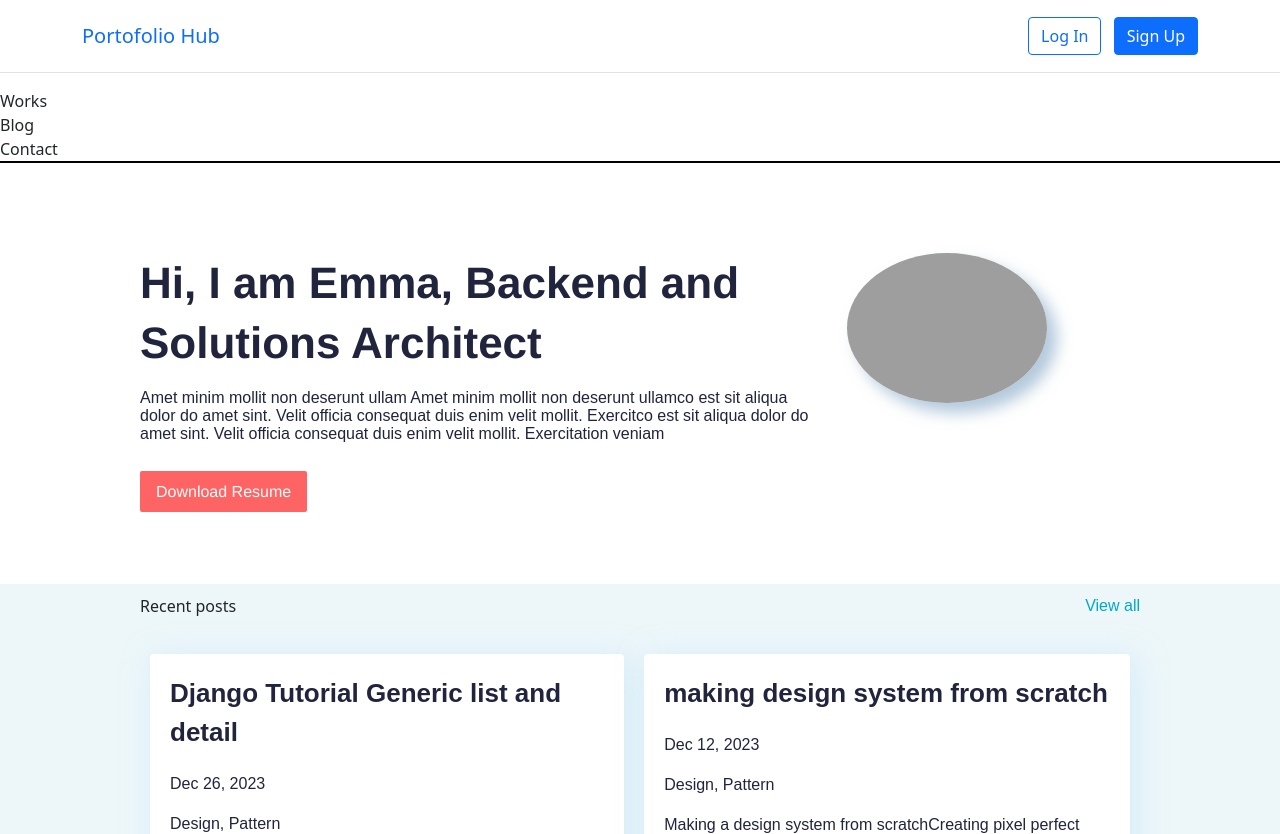
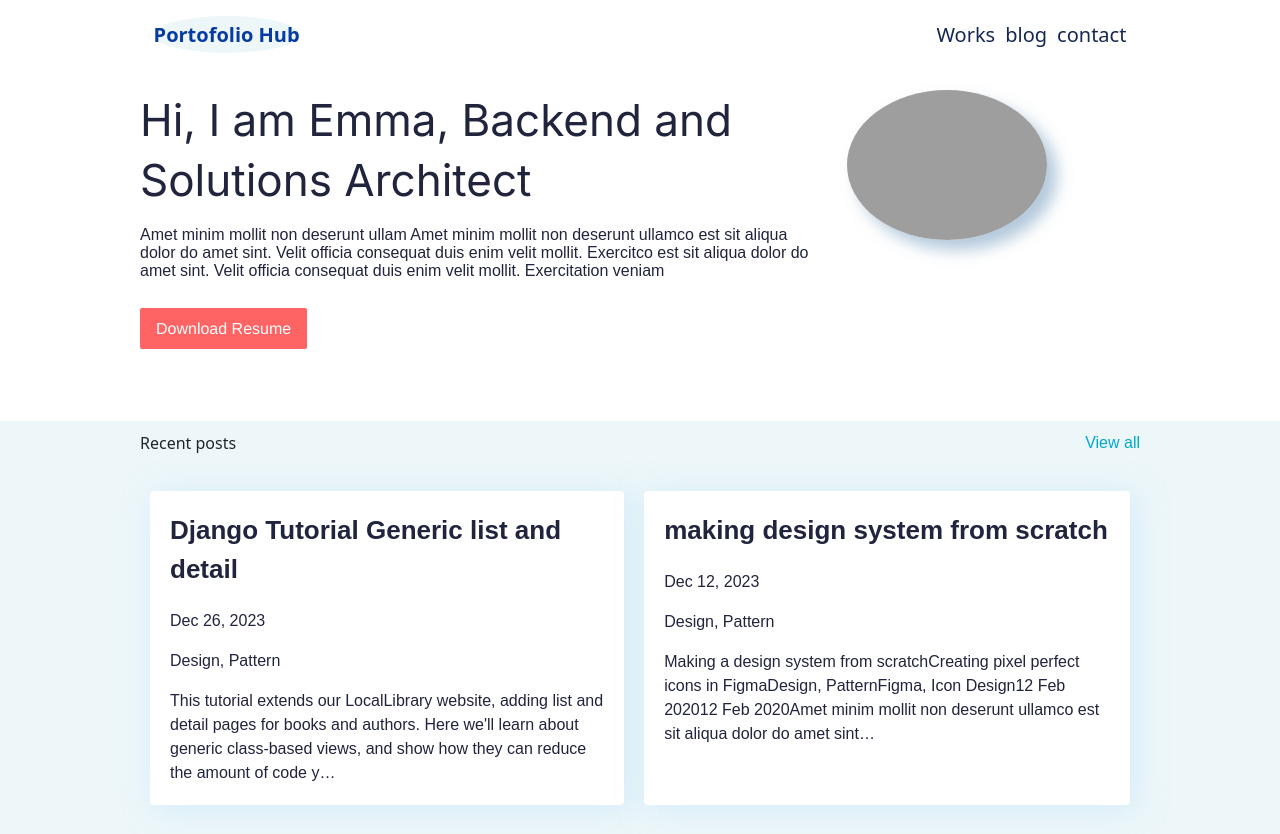
Before and after one commit to emarex1/PortfolioHub, a Django app: page / in a window 1280 px wide. Shown: the top 834 px of the page. Run offline with Django 4.2, Linux system fonts and the light colour scheme; data comes from the database, SQL or seed files in the repository; grey boxes are pictures that could not be loaded.

Commit message:
add navigation section

```diff
--- a/static/css/base.css
+++ b/static/css/base.css
@@ -2,7 +2,8 @@
 
 body {
     margin: 0;
-    width: fit-content;
+    width: 100%;
+    font-family: 'Heebo', sans-serif;
   }
 
   :root {
@@ -25,16 +26,60 @@ body {
   }
 /* end of Global css styles */
 
+
+/* navigation css styles */
+.nav-container {
+  padding-top: 20px;
+  padding-bottom: 20px;
+  padding-left: 12%;
+  padding-right: 12%;
+  background-color: white;
+  display: flex;
+  justify-content: space-between;
+  align-items: center;
+  font-size: 20px;
+  font-weight: 500;
+  position: fixed;
+  left: 0;
+  right: 0;
+}
+
+.navbar-brand {
+  text-decoration: none;
+  font-weight: 700;
+  color: rgb(8, 59, 161);
+  background-color:rgb(237, 247, 250);
+  border-radius: 50%;
+}
+
+.navbar-brand {
+  color: navbar-brand;
+
+}
+
+.works-blogs-contact {
+  display: flex;
+  flex-wrap: wrap;
+  gap: 10px;
+  color: rgb(20, 40, 80);
+}
+
+.works, .blog, .contact {
+  text-decoration: none;
+  color: rgb(20, 40, 80);
+}
+/* end of css navigation section */
+
+
 /* css for profile section */
 .profile-container {
   display: flex;
   flex-wrap: wrap-reverse;
-  border-top: 2px black solid;
+  border-top: 2px;
   padding-bottom: 80px;
   padding-left: 140px;
   padding-right: 140px;
   justify-content: center;
-
 }
 
 .bio-container {
@@ -64,9 +109,8 @@ body {
 .profile-title {
   color: rgb(33, 36, 61);
   font-size: 44px;
-  font-weight: 700;
-  font-family:'Franklin Gothic Medium', 'Arial Narrow', Arial, sans-serif;
   line-height: 60px;
+  font-family: 'Inter', sans-serif;
 }
 
 .profile-resume a {
@@ -96,7 +140,7 @@ body {
   padding-bottom: 20px;
 }
 
-@media screen and (max-width: 800px) {
+@media (max-width: 800px) {
   .profile-container {
     padding-left: 0px;
     padding-right: 0px;
--- a/templates/base.html
+++ b/templates/base.html
@@ -10,6 +10,9 @@
       rel="stylesheet"
       href="https://fonts.googleapis.com/css2?family=Heebo:wght@400;500;700;900&display=swap"
     />
+    <link rel="preconnect" href="https://fonts.googleapis.com">
+    <link rel="preconnect" href="https://fonts.gstatic.com" crossorigin>
+    <link href="https://fonts.googleapis.com/css2?family=Heebo:wght@100;200;400;500;700;800&family=Inter:wght@400;500&family=Rubik:wght@400;500;600;700;800&display=swap" rel="stylesheet">
   <meta name="viewport" content="width=device-width,
   initial-scale=1, shrink-to-fit=no">
 
@@ -18,41 +21,6 @@
   integrity="sha384-1BmE4kWBq78iYhFldvKuhfTAU6auU8tT94WrHftjDbrCEXSU1oBoqyl2QvZ6jIW3" crossorigin="anonymous">
 </head>
 <body>
-  <nav>
-  <header class="p-3 mb-3 border-bottom">
-    <div class="container">
-      <div class="d-flex flex-wrap align-items-center justify-content-center
-        justify-content-lg-start">
-        <a class="navbar-brand" href="{% url 'home' %}">Portofolio Hub</a>
-        <ul class="nav col-12 col-lg-auto me-lg-auto mb-2 justify-content-center
-          mb-md-0">
-          {% if user.is_authenticated %}
-          <li><a href="{% url 'article_new' %}"
-            class="nav-link px-2 link-dark">+ New</a></li>
-        </ul>
-        <div class="dropdown text-end">
-          <a href="#" class="d-block link-dark text-decoration-none dropdown-toggle"
-            id="dropdownUser1" data-bs-toggle="dropdown" aria-expanded="false">
-            {{ user.username }}
-          </a>
-          <ul class="dropdown-menu text-small" aria-labelledby="dropdownUser1">
-            <li><a class="dropdown-item" href="{% url 'password_change'%}">
-              Change password</a></li>
-            <li><a class="dropdown-item" href="{% url 'logout' %}">Log Out</a></li>
-          </ul>
-        </div>
-        {% else %}
-        </ul>
-        <div class="text-end">
-          <a href="{% url 'login' %}" class="btn btn-outline-primary me-2">
-            Log In</a>
-          <a href="{% url 'signup' %}" class="btn btn-primary">Sign Up</a>
-        </div>
-        {% endif %}
-      </div>
-    </div>
-  </header>
-</nav>
 
   <main>
     {% block content %}
--- a/templates/navigation.html
+++ b/templates/navigation.html
@@ -3,10 +3,19 @@
 {% block content %}
 
 <section>
-    <div class="home-child"></div>
-    <div class="home-item"></div>
-    <div class="works">Works</div>
-    <div class="blog">Blog</div>
-    <div class="contact">Contact</div>
+    <nav>
+        <header class="">
+          <div class="nav-container">
+            <div class="navbar-brand-container">
+              <a class="navbar-brand" href="{% url 'home' %}">Portofolio Hub</a>
+            </div>
+            <div class="works-blogs-contact">
+                <div class=""><a class="works" href="{% url 'home' %}">Works</a></div>
+                <div class=""><a class="blog" href="{% url 'home' %}">blog</a></div>
+                <div class=""><a class="contact" href="{% url 'home' %}">contact</a></div>
+            </div>
+          </div>
+        </header>
+      </nav>
 </section>
 {% endblock %}
```
